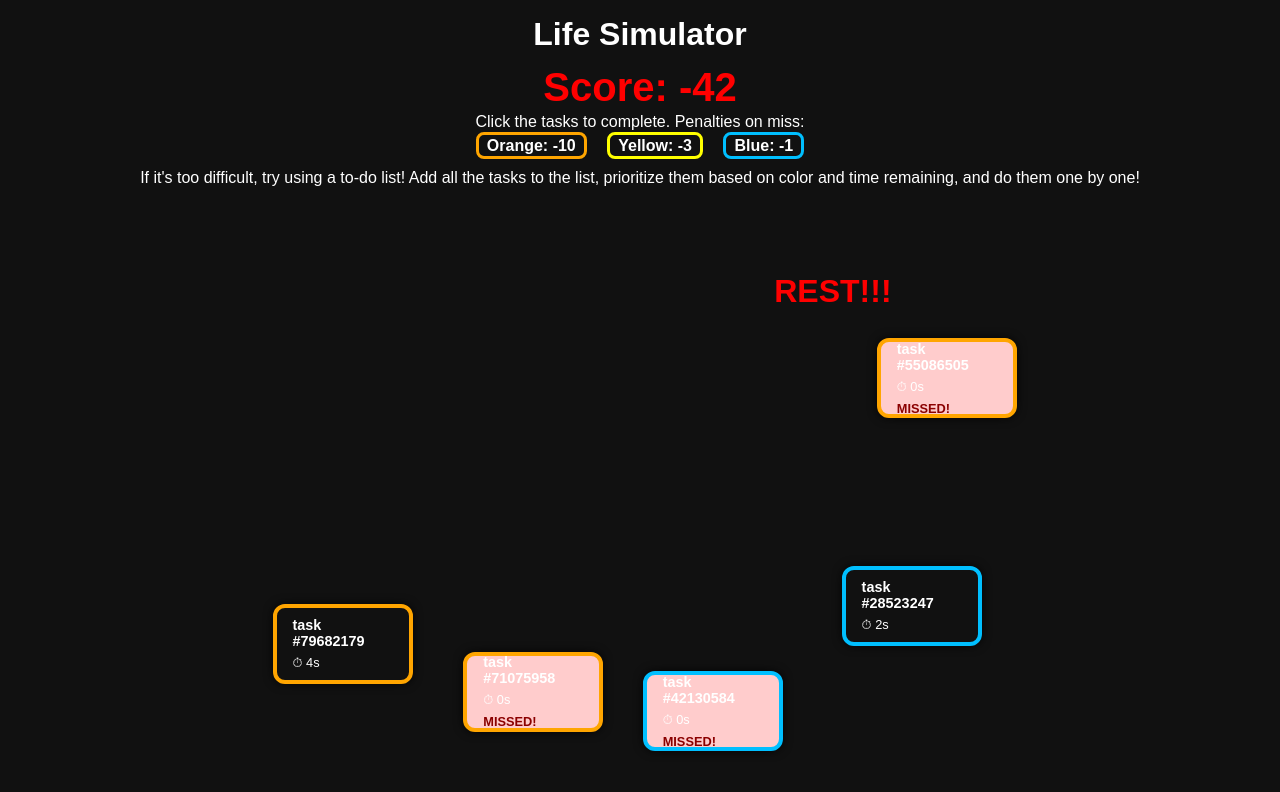
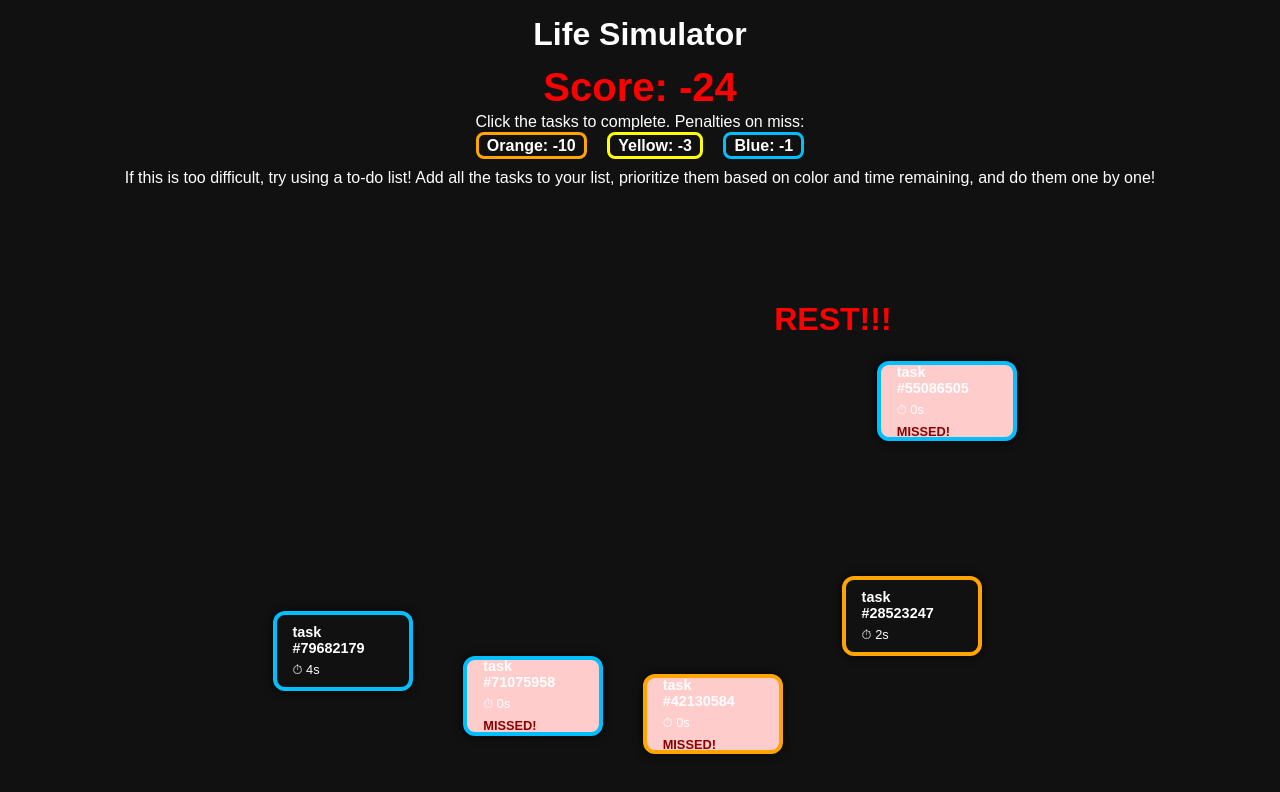
Before and after one commit to ajroeth205/life-simulator, a React (Vite) app: page / in a window 1280 px wide. Shown: the top 792 px of the page. Built offline with nearby package versions, Linux system fonts and the light colour scheme.

Commit message:
extract config

```diff
--- a/src/TaskGame.tsx
+++ b/src/TaskGame.tsx
@@ -1,7 +1,28 @@
 import { useEffect, useState } from "react";
 import './TaskGame.css';
 
-type BorderColor = "orange" | "yellow" | "blue";
+// Configurable constants
+const BOX_WIDTH = 140;
+const BOX_HEIGHT = 80;
+
+const TOP_RESERVED_HEIGHT = 185;
+
+const TASK_SPAWN_INTERVAL_MS = 1000;
+const TASK_LIFESPAN_SECONDS_RANGE = [1, 10];
+
+const REST_SPAWN_INTERVAL_MS = 3000;
+
+const SICK_DAY_MIN_DELAY_MS = 10000;
+const SICK_DAY_MAX_DELAY_MS = 20000;
+const SICK_DAY_DURATION_MS = 5000;
+
+const PENALTIES = {
+  blue: -1,
+  yellow: -3,
+  orange: -10,
+};
+
+type BorderColor = keyof typeof PENALTIES;
 
 type Task = {
   id: number;
@@ -12,17 +33,12 @@ type Task = {
   missed?: boolean;
 };
 
-const BOX_WIDTH = 140;
-const BOX_HEIGHT = 80;
-const TOP_RESERVED_HEIGHT = 150; // Reserved space for title, score, and penalties
-
 export default function TaskGame() {
   const [tasks, setTasks] = useState<Task[]>([]);
   const [score, setScore] = useState(0);
   const [restPositions, setRestPositions] = useState<{top: number; left: number}[]>([]);
   const [showSickDay, setShowSickDay] = useState(false);
 
-  // Check if two boxes overlap
   const isOverlapping = (a: Task, b: Task) => {
     return !(
       a.left + BOX_WIDTH < b.left ||
@@ -32,7 +48,6 @@ export default function TaskGame() {
     );
   };
 
-  // Find a non-overlapping random position (below reserved top area)
   const getValidRandomPosition = (existingTasks: Task[]): { top: number; left: number } => {
     for (let i = 0; i < 30; i++) {
       const top = TOP_RESERVED_HEIGHT + Math.random() * (window.innerHeight - TOP_RESERVED_HEIGHT - BOX_HEIGHT);
@@ -45,52 +60,36 @@ export default function TaskGame() {
     return { top: TOP_RESERVED_HEIGHT, left: 0 };
   };
 
-  // Spawn new tasks every second
   useEffect(() => {
     const spawnInterval = setInterval(() => {
       setTasks((prev) => {
         const position = getValidRandomPosition(prev);
-        const borderColors: BorderColor[] = ["orange", "yellow", "blue"];
+        const borderColors = Object.keys(PENALTIES) as BorderColor[];
         const newTask: Task = {
           id: Math.floor(Math.random() * 1e8),
-          timeLeft: Math.floor(Math.random() * 10) + 1,
+          timeLeft: Math.floor(Math.random() * (TASK_LIFESPAN_SECONDS_RANGE[1] - TASK_LIFESPAN_SECONDS_RANGE[0] + 1)) + TASK_LIFESPAN_SECONDS_RANGE[0],
           borderColor: borderColors[Math.floor(Math.random() * borderColors.length)],
           top: position.top,
           left: position.left,
         };
         return [...prev, newTask];
       });
-    }, 1000);
+    }, TASK_SPAWN_INTERVAL_MS);
 
     return () => clearInterval(spawnInterval);
   }, []);
 
-  // Move tasks and update timers every second
   useEffect(() => {
     const moveInterval = setInterval(() => {
       setTasks((prev) => {
         const updatedTasks = prev.map((task, _, all) => {
-          if (task.missed) return task; // Don't move missed tasks
+          if (task.missed) return task;
 
           const otherTasks = all.filter((t) => t.id !== task.id);
           const newPosition = getValidRandomPosition(otherTasks);
 
           if (task.timeLeft <= 1) {
-            // Subtract score based on borderColor
-            let penalty = 0;
-            switch (task.borderColor) {
-              case "blue":
-                penalty = -1;
-                break;
-              case "yellow":
-                penalty = -3;
-                break;
-              case "orange":
-                penalty = -10;
-                break;
-            }
-            setScore((s) => s + penalty);
-
+            setScore((s) => s + PENALTIES[task.borderColor]);
             return { ...task, timeLeft: 0, missed: true };
           }
 
@@ -109,7 +108,6 @@ export default function TaskGame() {
     return () => clearInterval(moveInterval);
   }, []);
 
-  // Add a new REST!!! position every 3 seconds (below reserved top area)
   useEffect(() => {
     const restInterval = setInterval(() => {
       setRestPositions((prev) => [
@@ -119,23 +117,22 @@ export default function TaskGame() {
           left: Math.random() * (window.innerWidth - 100),
         },
       ]);
-    }, 3000);
+    }, REST_SPAWN_INTERVAL_MS);
 
     return () => clearInterval(restInterval);
   }, []);
 
-  // Sick Day popup logic
   useEffect(() => {
     let sickDayTimeout: ReturnType<typeof setTimeout>;
 
     const scheduleSickDay = () => {
-      const delay = 10000 + Math.random() * 10000; // 10-20 seconds random
+      const delay = SICK_DAY_MIN_DELAY_MS + Math.random() * (SICK_DAY_MAX_DELAY_MS - SICK_DAY_MIN_DELAY_MS);
       sickDayTimeout = setTimeout(() => {
         setShowSickDay(true);
         setTimeout(() => {
           setShowSickDay(false);
           scheduleSickDay();
-        }, 5000);
+        }, SICK_DAY_DURATION_MS);
       }, delay);
     };
 
@@ -144,14 +141,13 @@ export default function TaskGame() {
     return () => clearTimeout(sickDayTimeout);
   }, []);
 
-  // Remove only active tasks on click, but disable if Sick Day active
   const removeTask = (id: number) => {
     if (showSickDay) return;
 
     setTasks((prev) => {
       const task = prev.find((t) => t.id === id);
-      if (!task || task.missed) return prev; // block removal
-      setScore((s) => s + 1); // optional: reward for clicking
+      if (!task || task.missed) return prev;
+      setScore((s) => s + 1);
       return prev.filter((t) => t.id !== id);
     });
   };
@@ -163,16 +159,15 @@ export default function TaskGame() {
       <div className="instructions">
         Click the tasks to complete. Penalties on miss:
         <div>
-          <span className="penalty-label orange">Orange: -10</span>{" "}
-          <span className="penalty-label yellow">Yellow: -3</span>{" "}
-          <span className="penalty-label blue">Blue: -1</span>
+          <span className="penalty-label orange">Orange: {PENALTIES.orange}</span>{" "}
+          <span className="penalty-label yellow">Yellow: {PENALTIES.yellow}</span>{" "}
+          <span className="penalty-label blue">Blue: {PENALTIES.blue}</span>
         </div>
         <div className="instructions-extra">
-          If it's too difficult, try using a to-do list! Add all the tasks to the list, prioritize them based on color and time remaining, and do them one by one!
+          If this is too difficult, try using a to-do list! Add all the tasks to your list, prioritize them based on color and time remaining, and do them one by one!
         </div>
       </div>
 
-      {/* REST!!! texts in background */}
       {restPositions.map((pos, i) => (
         <div
           key={`rest-${i}`}
@@ -183,7 +178,6 @@ export default function TaskGame() {
         </div>
       ))}
 
-      {/* Tasks */}
       {tasks.map((task) => (
         <div
           key={task.id}
@@ -204,7 +198,6 @@ export default function TaskGame() {
         </div>
       ))}
 
-      {/* Sick Day popup */}
       {showSickDay && (
         <div className="sick-day-popup">
           Sick day
```
